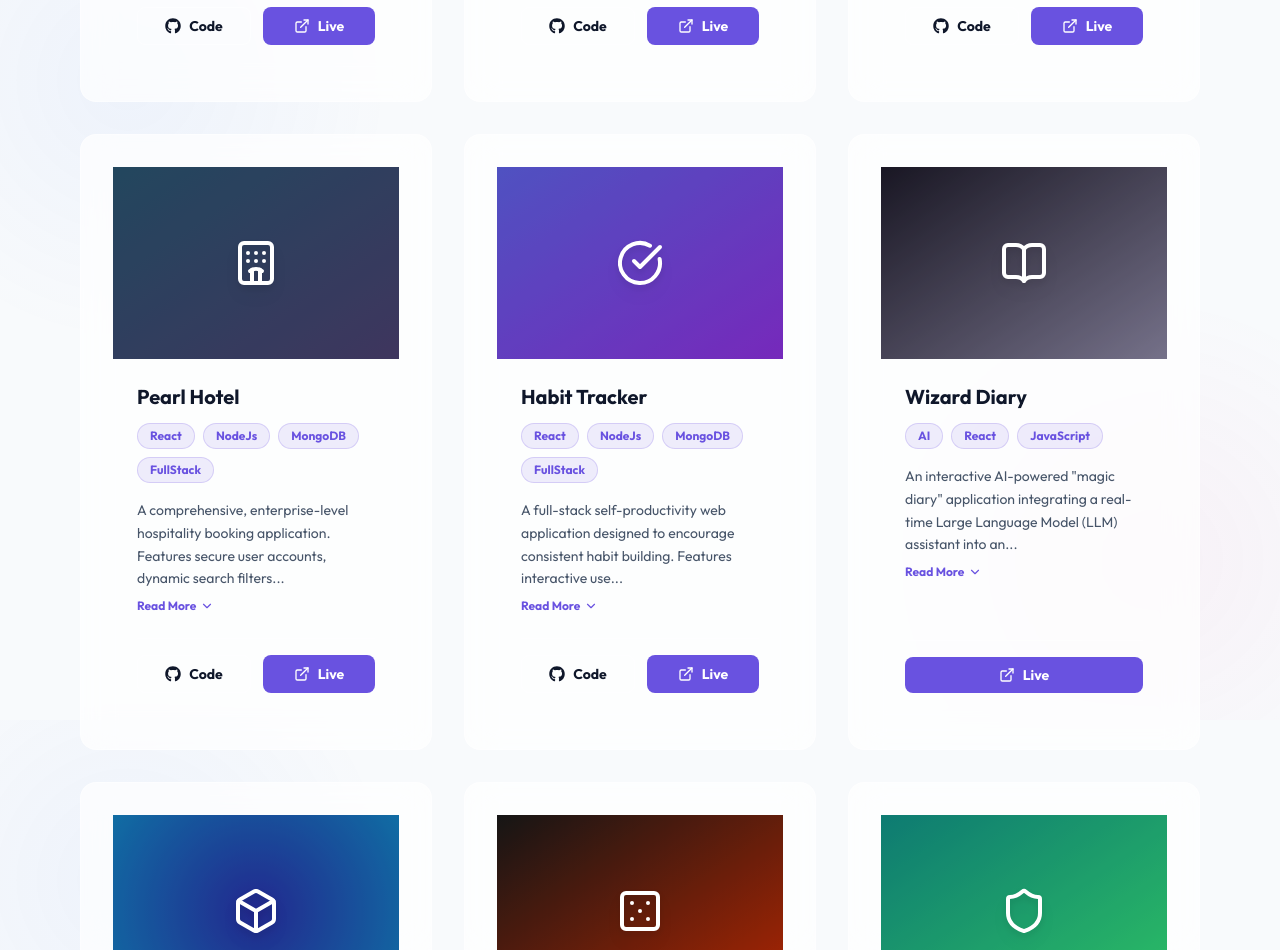
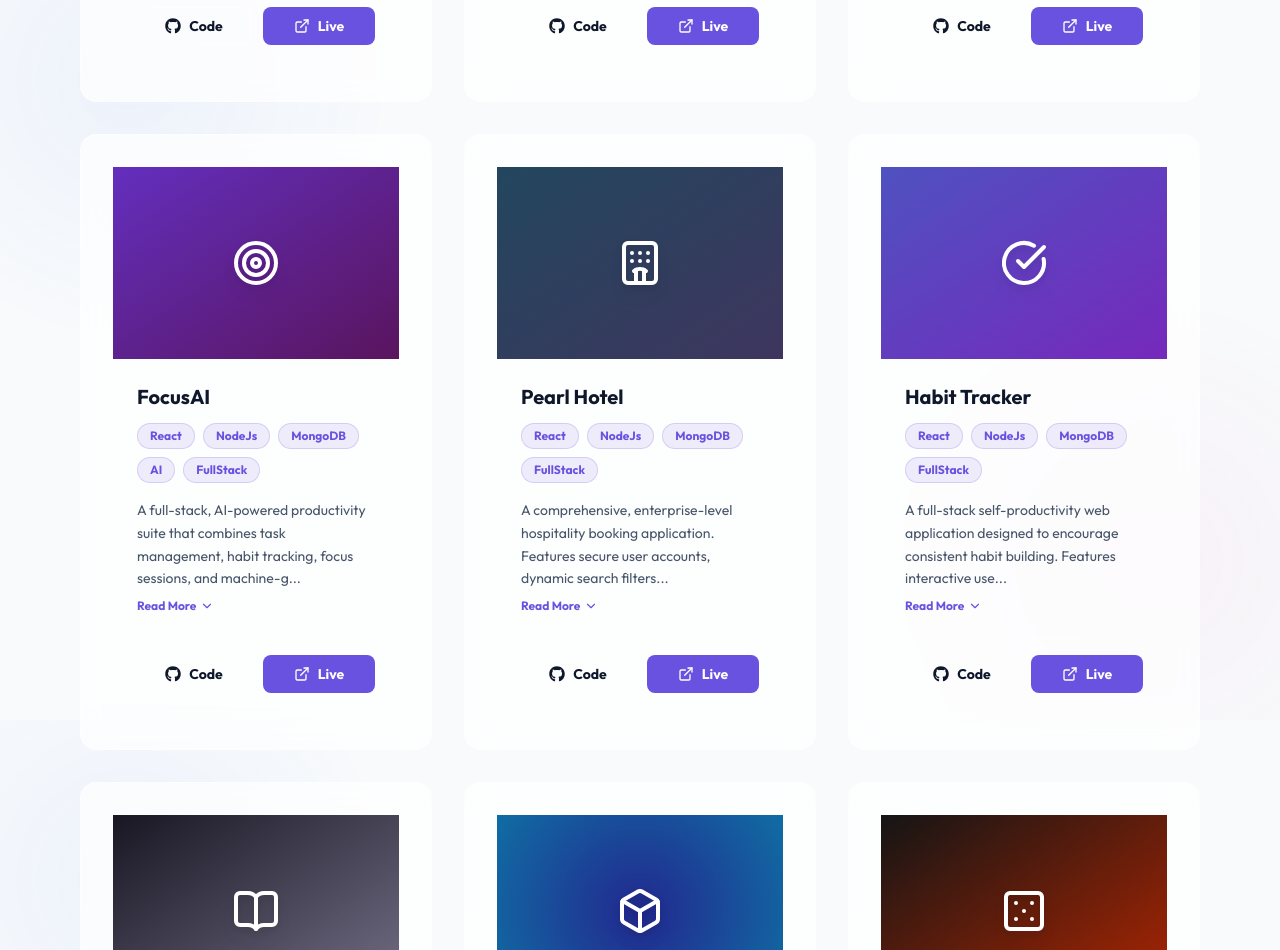
Before and after one commit to itsfraz/Portfolio, a React (Vite) app: page /projects in a window 1280 px wide. Shown: the part 880-1830 px from the top of the page. Built offline with nearby package versions, Linux system fonts and the light colour scheme.

Commit message:
feat: implement projects page with dynamic data filtering and card components

```diff
--- a/src/data/portfolioData.ts
+++ b/src/data/portfolioData.ts
@@ -135,6 +135,16 @@ export const PROJECTS: Project[] = [
     liveUrl: 'https://echo-chat-app-six.vercel.app/login'
   },
   {
+    id: 12,
+    title: 'FocusAI',
+    description: 'A full-stack, AI-powered productivity suite that combines task management, habit tracking, focus sessions, and machine-generated performance coaching into a single real-time dashboard.',
+    tags: ['React', 'NodeJs', 'MongoDB', 'AI', 'FullStack'],
+    iconName: 'Target',
+    bgGradient: 'bg-gradient-to-br from-violet-600 to-fuchsia-900',
+    githubUrl: 'https://github.com/itsfraz/AI-Productivity-SaaS',
+    liveUrl: 'https://ai-productivity-saa-s.vercel.app'
+  },
+  {
     id: 2,
     title: 'Pearl Hotel',
     description: 'A comprehensive, enterprise-level hospitality booking application. Features secure user accounts, dynamic search filters for room availability, and an interactive reservation calendar. Fully integrated Razorpay payment gateway with Webhook verification for secure financial transactions. Developed a robust administrator dashboard providing real-time data analytics, room status updates, user management controls, and transactional reporting tools.',
--- a/src/pages/Projects.tsx
+++ b/src/pages/Projects.tsx
@@ -1,6 +1,6 @@
 import { useState } from 'react';
 import { motion, AnimatePresence } from 'framer-motion';
-import { Users, Hotel, CheckCircle, BookOpen, Box, Dice5, Shield, Gamepad2, ShoppingCart, Globe } from 'lucide-react';
+import { Users, Hotel, CheckCircle, BookOpen, Box, Dice5, Shield, Gamepad2, ShoppingCart, Globe, Target } from 'lucide-react';
 import { FaHorse as Horse } from 'react-icons/fa';
 import AnimatedSection from '../components/AnimatedSection';
 import ProjectCard from '../components/ProjectCard';
@@ -19,6 +19,7 @@ const iconMap: Record<string, React.ReactNode> = {
   Shield: <Shield size={48} className="text-white" />,
   Horse: <Horse size={48} className="text-white" />,
   Gamepad2: <Gamepad2 size={48} className="text-gray-900" />,
+  Target: <Target size={48} className="text-white" />,
 };
 
 const PROJECTS = rawProjects.map(p => ({
```
